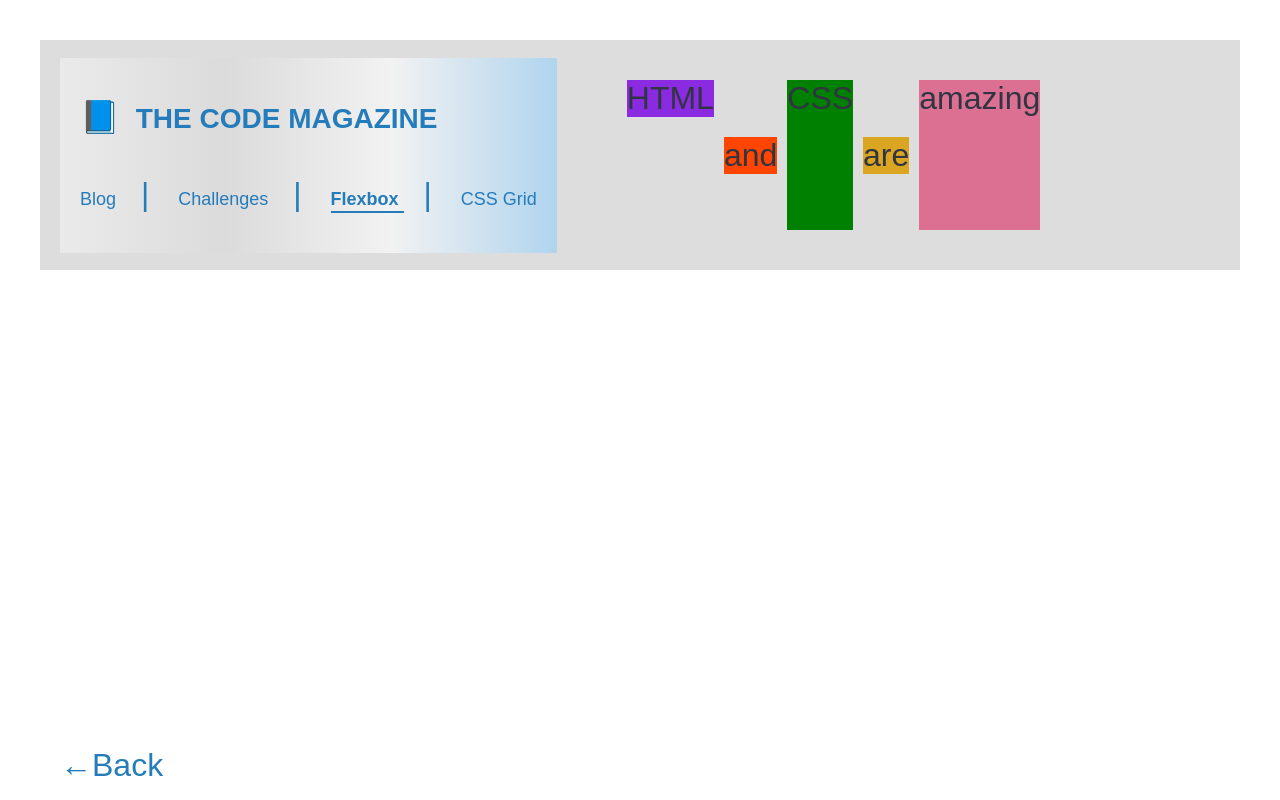
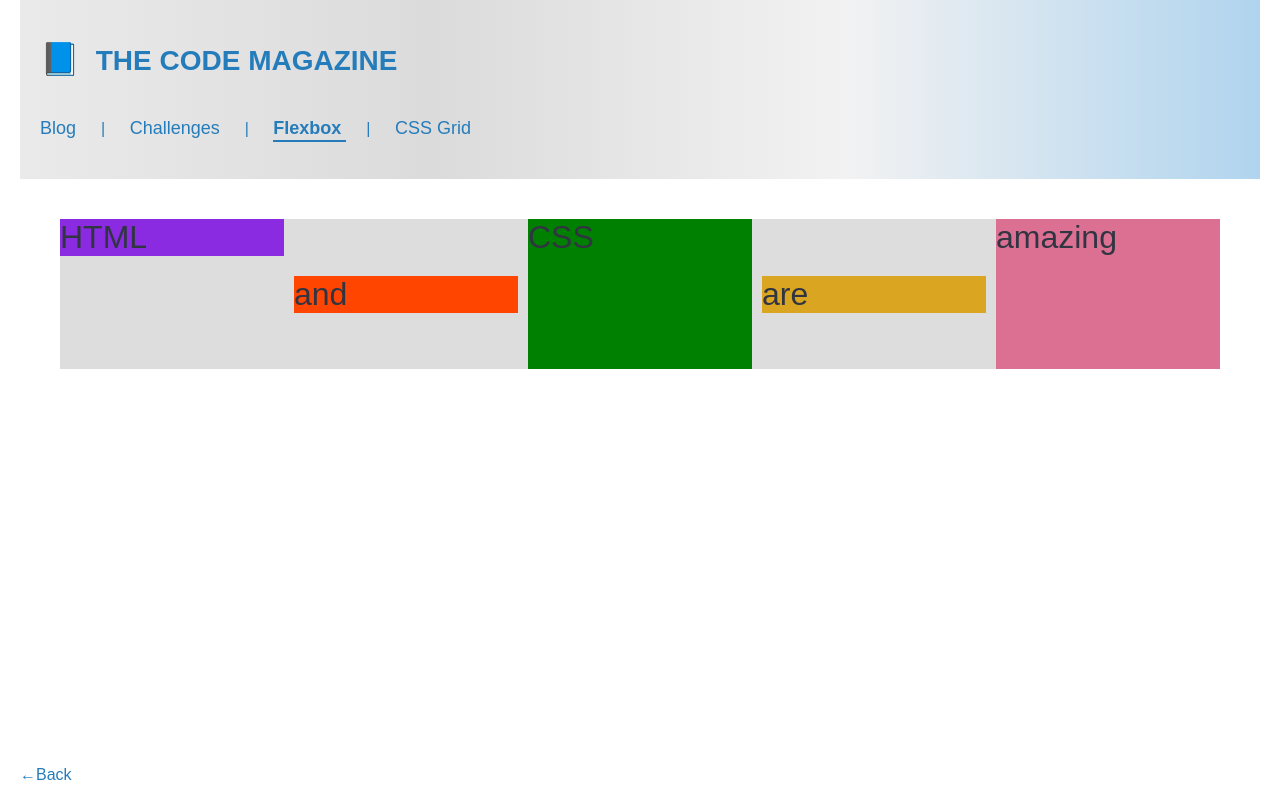
Before and after one commit to TetianaUMKA/html-css-course-udemy, a plain HTML site: page flexbox.html in a window 1280 px wide. Drawn offline with Linux system fonts and the light colour scheme.

Commit message:
Update flexbox.html

```diff
--- a/flexbox.html
+++ b/flexbox.html
@@ -32,7 +32,7 @@
         background-color: crimson;
       }
 
-      .container {
+      .container-el {
         /* STARTER */
         font-family: sans-serif;
         background-color: #ddd;
@@ -92,7 +92,7 @@
           <a class="nav-link" href="./css-grid.html">CSS Grid</a>
         </nav>
       </header>
-      <div class="container">
+      <div class="container-el">
         <div class="el el--1">HTML</div>
         <div class="el el--2">and</div>
         <div class="el el--3">CSS</div>
```
